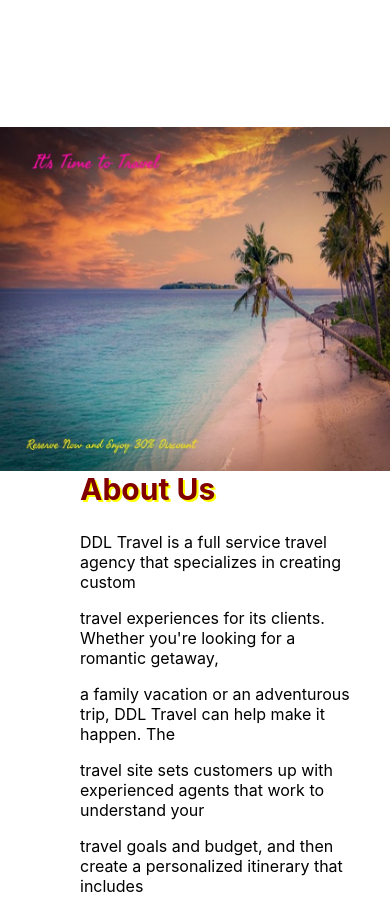
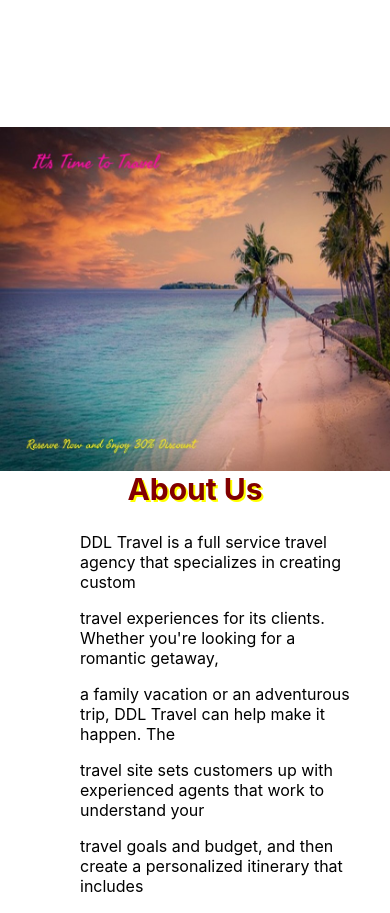
Before and after one commit to 245892/travelling_site, a React (Vite) app: page / in a window 390 px wide. Shown: the part 1242-2155 px from the top of the page. Built offline with nearby package versions, Linux system fonts and the light colour scheme.

Commit message:
Update Again

```diff
--- a/src/App.css
+++ b/src/App.css
@@ -399,12 +399,14 @@ ul {
         }
         h2.willshow {
           visibility: visible;
+          text-align: center;
+          margin-top: 40px;
           font-size: 30px;
           color:maroon;
           text-shadow: 2px 2px yellow;
-          margin-left: 80px;
-          padding-top: 40px;
-          margin-top: 40px;
+         /* margin-left: 80px;
+          padding-top: 40px; */
+
         }
       }
 
```
